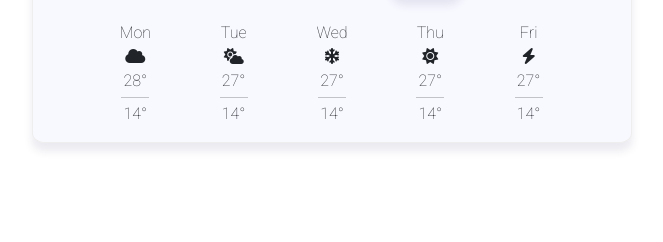
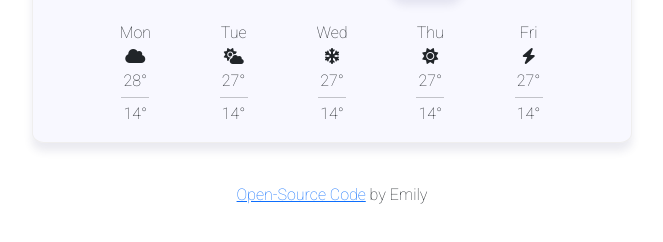
Before and after one commit to emily-sian/weather-app, a plain HTML site: page index.html in a window 1280 px wide. Shown: the part 398-640 px from the top of the page, without its empty margins (308-971 px from the left). Drawn offline with nearby package versions, Linux system fonts and the light colour scheme.

Commit message:
feat: adds github link

```diff
--- a/index.html
+++ b/index.html
@@ -112,6 +112,10 @@
         </div>
       </div>
     </div>
+    <div class="footer">
+      <a href="https://github.com/emily-sian/weather-app">Open-Source Code</a>
+      by Emily
+    </div>
   </body>
   <script src="src/script.js"></script>
 </html>
--- a/src/styles.css
+++ b/src/styles.css
@@ -56,3 +56,6 @@ hr {
   text-align: end;
   font-size: 14px;
 }
+.footer {
+  text-align: center;
+}
```
